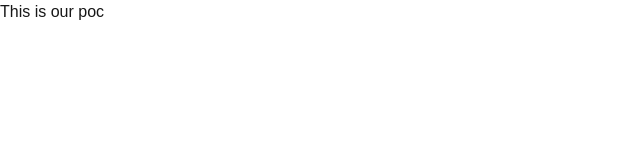
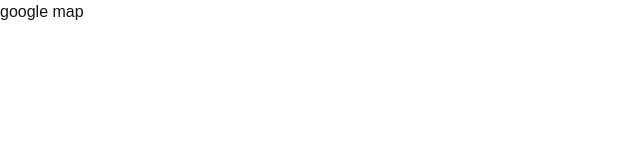
Before and after one commit to CeiRomaniaMapPathFinder/ai-pathfinder-web, a Next.js app: page / in a window 1280 px wide. Shown: the top 160 px of the page, without its empty margins (0-640 px from the left). Built offline with nearby package versions, Linux system fonts and the light colour scheme.

Commit message:
feature/sas-1:first commit

```diff
--- a/app/page.tsx
+++ b/app/page.tsx
@@ -3,7 +3,7 @@ import Image from "next/image";
 export default function Home() {
   return (
    <div>
-     This is our poc
+      google map
    </div>
   );
 }
```
